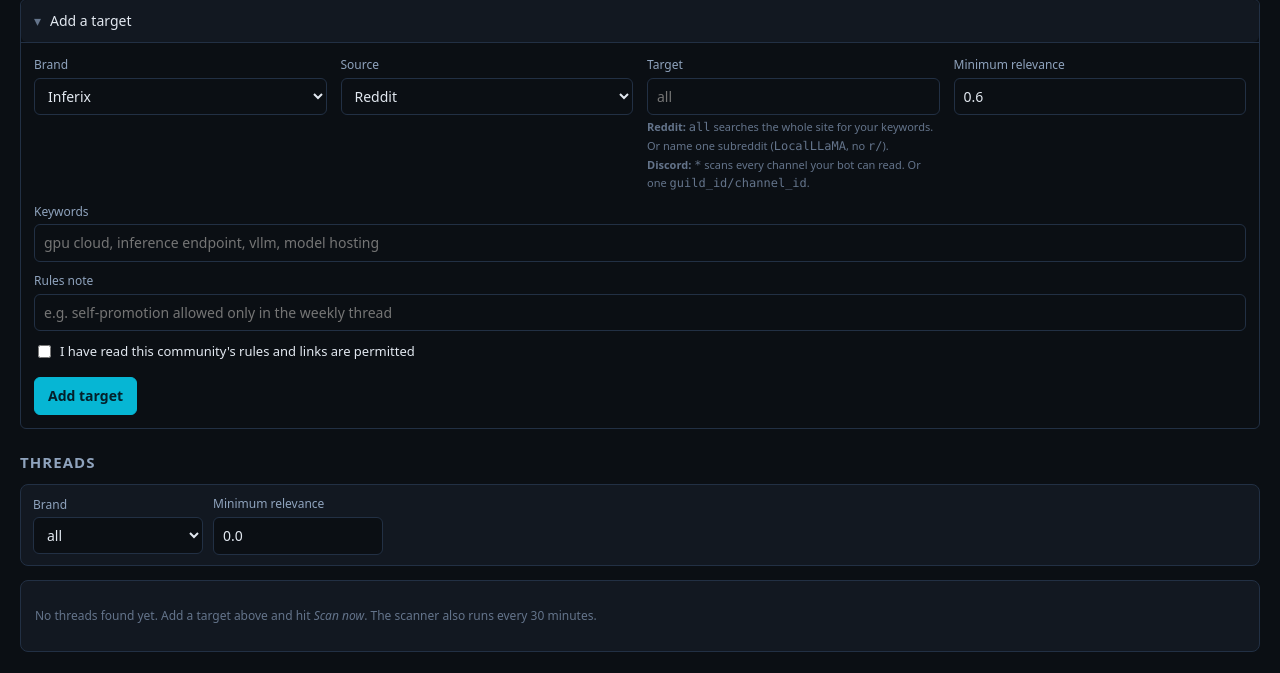
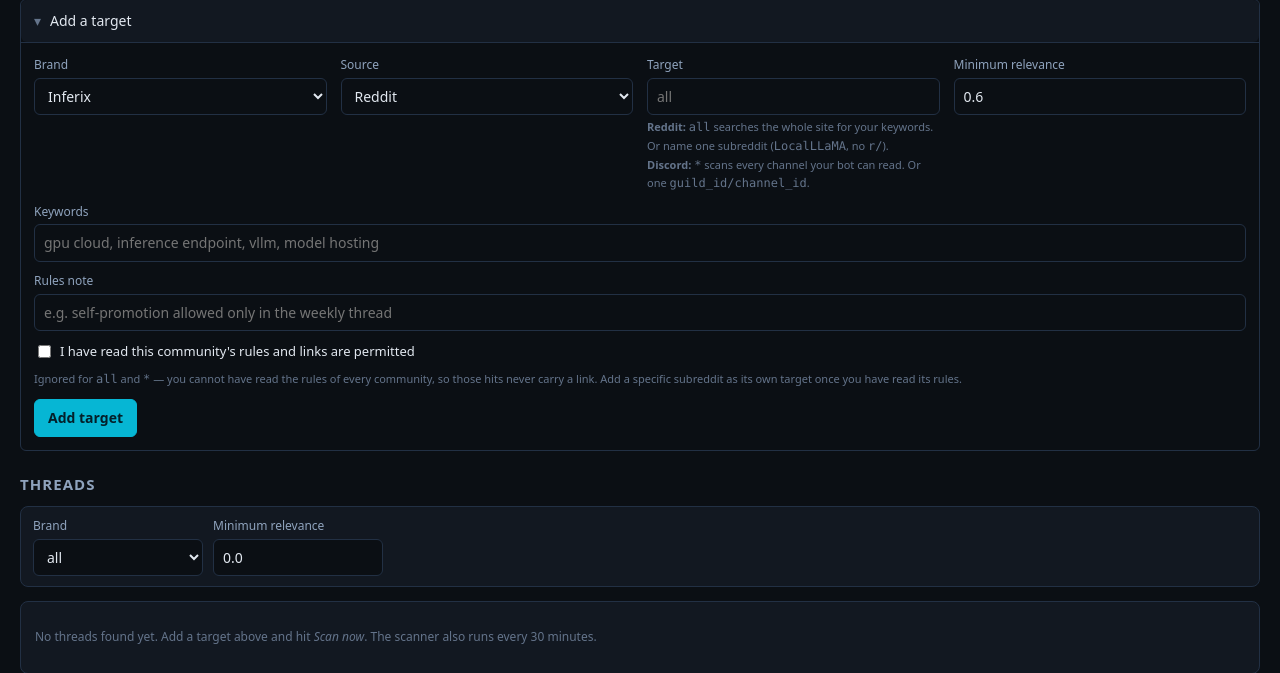
Before and after one commit to Bhenderlong/adforge, a FastAPI app: page /radar in a window 1280 px wide, after a click on "Add a target". Shown: the part 596-1269 px from the top of the page. Before the commit the page ends 1248 px from the top, so only its background shows below. Run offline with FastAPI, Linux system fonts and the light colour scheme; data that the repository does not hold is empty.

Commit message:
Refuse a rules-read promise nobody could have made
Adding a sitewide target with "I have read this community's rules and links are
permitted" ticked stored promo_allowed=True. You cannot have read the rules of
every community on Reddit, so that flag recorded a promise nobody could make.

scan.py already forced links off for sitewide hits, so nothing was actually at
risk - but the flag sitting True meant the safety depended entirely on that one
line continuing to exist. A stored value that is wrong-but-currently-harmless
is how a real hole gets introduced later by someone tidying up.

The route now clears it for 'all' and '*' and logs that it did, and the form
says so at the point of entry, pointing at the thing that does work: add the
specific subreddit as its own target once you have read its rules.

Found while confirming the add-target form works from a real browser, which it
does - the submit redirects and stores correctly.

Co-Authored-By: Claude <noreply@anthropic.com>

```diff
--- a/adforge/ui/app.py
+++ b/adforge/ui/app.py
@@ -977,6 +977,16 @@ def radar_target_new(
             "'*' for every Discord channel your bot can read, or name one "
             "subreddit (without the r/) or one guild_id/channel_id.",
         )
+    # "I have read this community's rules" cannot be true of every community.
+    # scan.py already forces links off for sitewide hits, but storing the flag
+    # as True records a promise nobody could have made and would quietly become
+    # load-bearing if that scan logic ever changed.
+    from ..radar.scan import is_sitewide
+
+    if is_sitewide(cleaned) and promo_allowed:
+        promo_allowed = ""
+        log.info("sitewide target %r: ignoring the rules-read tick", cleaned)
+
     with session_scope() as s:
         s.add(RadarTarget(
             brand=brand, source=source, target=cleaned,
--- a/adforge/ui/templates/radar.html
+++ b/adforge/ui/templates/radar.html
@@ -134,6 +134,10 @@
         <input type="checkbox" name="promo_allowed">
         I have read this community's rules and links are permitted
       </label>
+      <div class="hint">Ignored for <code class="mono">all</code> and
+        <code class="mono">*</code> — you cannot have read the rules of every
+        community, so those hits never carry a link. Add a specific subreddit
+        as its own target once you have read its rules.</div>
       <div style="margin-top:10px"><button class="primary">Add target</button></div>
     </form>
   </div>
```
